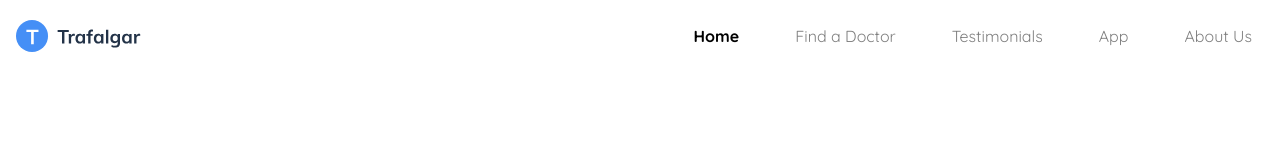
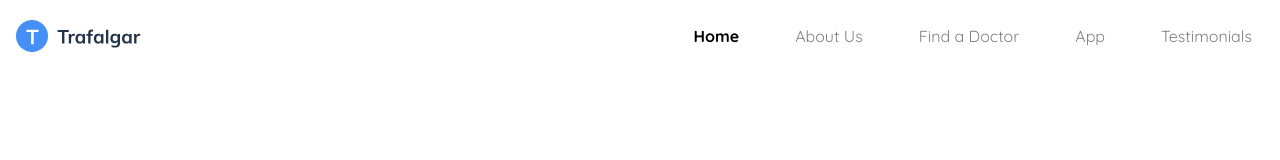
Before and after one commit to letdummy/halodesigners-intern, a React (Vite) app: page / in a window 1280 px wide. Shown: the top 160 px of the page. Built offline with nearby package versions, Linux system fonts and the light colour scheme.

Commit message:
refactor: edit several style for perfection

```diff
--- a/src/App.tsx
+++ b/src/App.tsx
@@ -4,7 +4,7 @@ import 'aos/dist/aos.css';
 import Nav from './components/Nav';
 import Hero from './components/Hero';
 import Service from './components/Service';
-import AboutSection from './components/AboutSection';
+import AboutSection from './components/DoctorSection';
 import AppSection from './components/AppSection';
 import Testimonial from './components/Testimonial';
 import Article from './components/Article';
--- a/src/components/AppSection.tsx
+++ b/src/components/AppSection.tsx
@@ -2,7 +2,7 @@ import SectionHeading from "./SectionHeading";
 
 function AppSection() {
     return (
-        <section className="flex flex-col lg:flex-row gap-12 my-40 h-fit items-center max-w-screen-lg lg:mx-auto lg:p-5 mx-5">
+        <section className="flex flex-col lg:flex-row gap-12 my-40 h-fit items-center max-w-screen-lg lg:mx-auto lg:p-5 mx-5" id="app-section">
             <SectionHeading
                 title="Download our mobile apps"
                 description="Our dedicated patient engagement app and web portal allow you to access information instantaneously
--- a/src/components/Article.tsx
+++ b/src/components/Article.tsx
@@ -4,7 +4,7 @@ import Button from "./Button";
 
 function Article() {
     return (
-        <section className="flex h-fit flex-col gap-12 my-40 items-center max-w-screen-xl mx-auto">
+        <section className="flex h-fit flex-col gap-12 py-10 md:py-32 items-center max-w-screen-xl mx-auto">
             <div className="flex flex-col self-center max-w-xl items-center gap-3">
                 <h1 className="text-3xl font-bold text-center">
                     Check out our latest article
--- a/src/components/AboutSection.tsx
+++ b/src/components/DoctorSection.tsx
@@ -2,7 +2,7 @@ import SectionHeading from "./SectionHeading";
 
 function AboutSection() {
     return (
-        <section className="flex flex-col lg:flex-row gap-12 my-40 h-fit items-center max-w-screen-lg lg:mx-auto lg:p-5 mx-5">
+        <section className="flex flex-col lg:flex-row gap-12 my-40 h-fit items-center max-w-screen-lg lg:mx-auto lg:p-5 mx-5" id="doctor-section">
             <img src="/about.svg" alt="About Ilustration" width={600} />
             <SectionHeading
                 title="Leading healthcare providers"
--- a/src/components/Nav.tsx
+++ b/src/components/Nav.tsx
@@ -9,10 +9,10 @@ function Nav() {
 
     const navItems = [
         { name: 'Home', href: '#', current: true },
-        { name: 'Find a Doctor', href: '#' },
-        { name: 'Testimonials', href: '#' },
-        { name: 'App', href: '#' },
-        { name: 'About Us', href: '#' },
+        { name: 'About Us', href: '#about-us' },
+        { name: 'Find a Doctor', href: '#doctor-section' },
+        { name: 'App', href: '#app-section' },
+        { name: 'Testimonials', href: '#testimonial' },
     ];
 
     return (
--- a/src/components/Service.tsx
+++ b/src/components/Service.tsx
@@ -4,7 +4,7 @@ import Button from "./Button";
 
 function Service() {
     return (
-        <section className="flex h-fit flex-col gap-12 mt-24 items-center">
+        <section className="flex h-fit flex-col gap-12 mt-24 items-center" id="about-us">
             <div className="flex flex-col self-center max-w-xl items-center gap-3">
                 <h1 className="text-3xl font-bold">
                     Our Service
--- a/src/components/Testimonial.tsx
+++ b/src/components/Testimonial.tsx
@@ -32,7 +32,7 @@ const Testimonial: React.FC = () => {
 
 
     return (
-        <div className="max-w-4xl my-20 md:my-52 overflow-hidden relative md:mx-16 lg:mx-auto mx-3 ">
+        <div className="max-w-4xl py-10 md:py-20 overflow-hidden relative md:mx-16 lg:mx-auto mx-3" id="testimonial">
             <h2 className="text-3xl text-center mb-5 font-bold">
                 What our customer are saying
             </h2>
--- a/src/data/DATA.ts
+++ b/src/data/DATA.ts
@@ -47,6 +47,14 @@ const testimonials = [
             "This product has streamlined our workflow and enhanced team collaboration beyond expectations!",
         image:
             "https://letdummy.vercel.app/me.png",
+    },
+    {
+        name: "Letdummy",
+        role: "The Developer",
+        quote:
+            "Well, I'm the one who made this website, and I'm very happy to see you here!",
+        image:
+            "https://avatars.githubusercontent.com/u/71609913?v=4",
     },
 ];
 
--- a/src/index.css
+++ b/src/index.css
@@ -1,3 +1,8 @@
 @tailwind base;
 @tailwind components;
 @tailwind utilities;
+
+* {
+    scroll-behavior: smooth;
+    scroll-margin-top: 2rem;
+}
```
